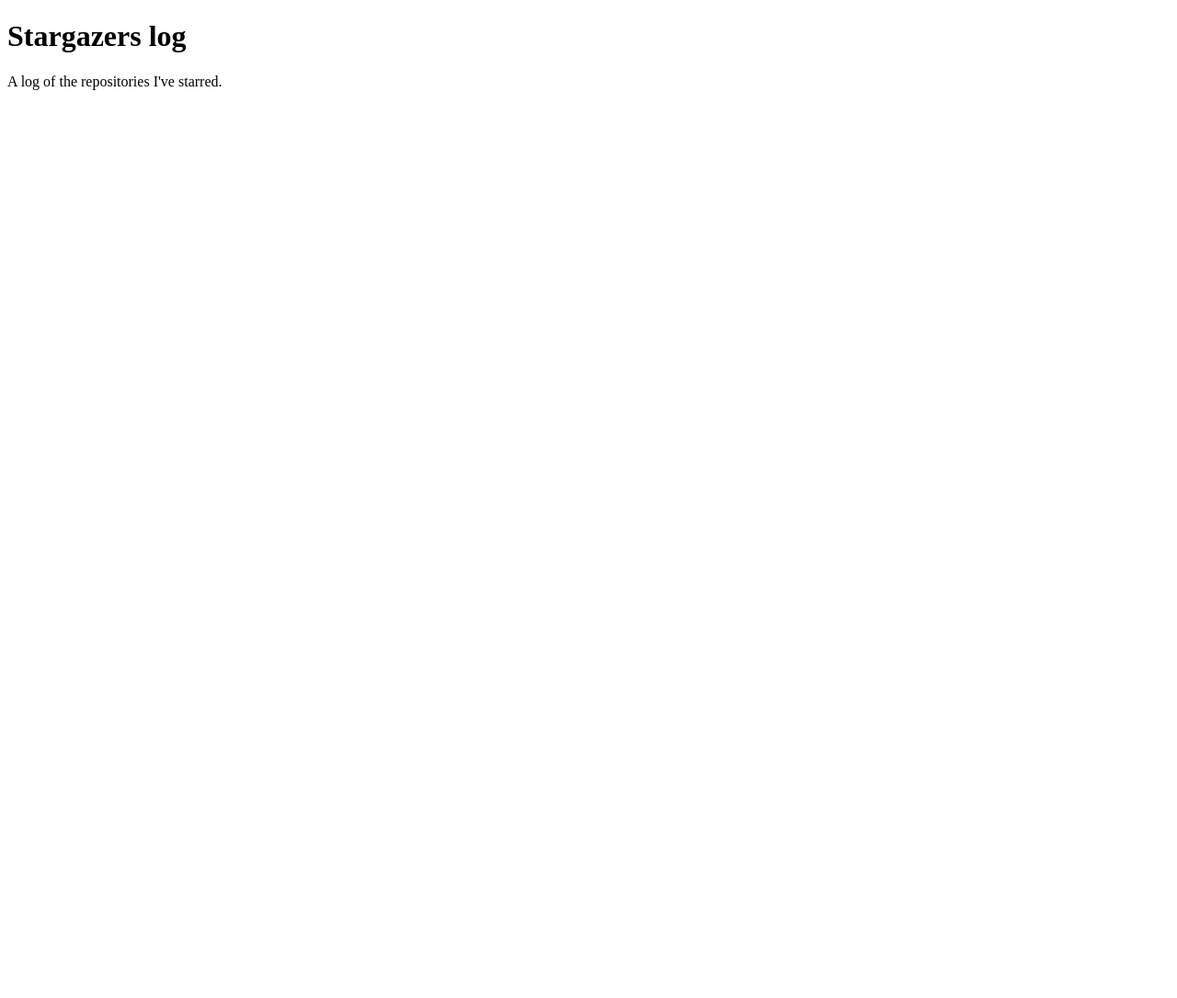
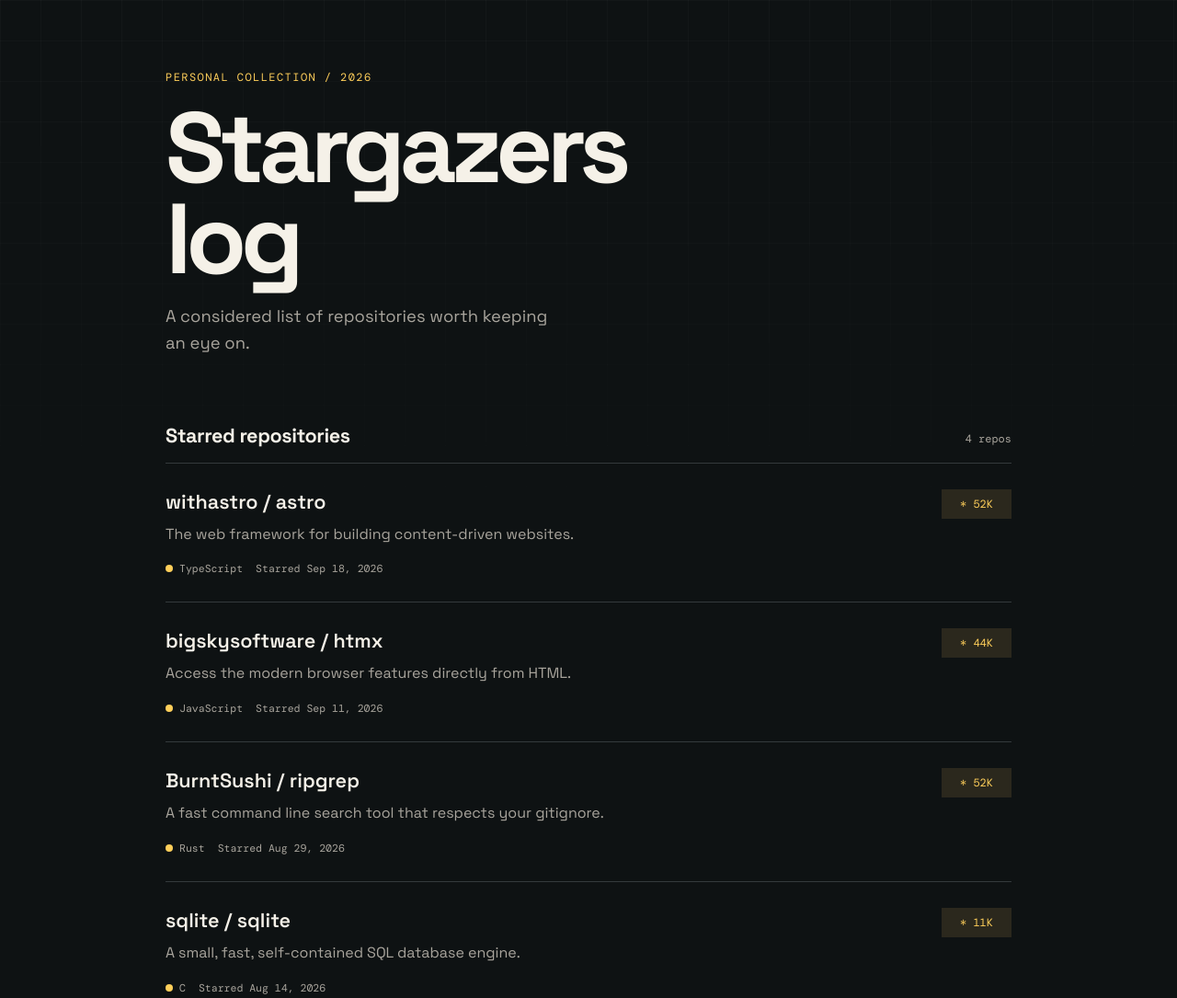
Before and after one commit to kirbyacebedogy/stargazers-log, a plain HTML site: page index.html in a window 1280 px wide. Shown: the top 1085 px of the page at 92% size. Before the commit the page ends 800 px from the top, so only its background shows below. Drawn offline with nearby package versions, Linux system fonts and the light colour scheme.

Commit message:
Add starred repositories list

```diff
--- /dev/null
+++ b/events.json
@@ -0,0 +1,40 @@
+{
+  "repositories": [
+    {
+      "name": "astro",
+      "owner": "withastro",
+      "description": "The web framework for building content-driven websites.",
+      "language": "TypeScript",
+      "stars": 52000,
+      "url": "https://github.com/withastro/astro",
+      "starredOn": "2026-09-18"
+    },
+    {
+      "name": "htmx",
+      "owner": "bigskysoftware",
+      "description": "Access the modern browser features directly from HTML.",
+      "language": "JavaScript",
+      "stars": 44000,
+      "url": "https://github.com/bigskysoftware/htmx",
+      "starredOn": "2026-09-11"
+    },
+    {
+      "name": "ripgrep",
+      "owner": "BurntSushi",
+      "description": "A fast command line search tool that respects your gitignore.",
+      "language": "Rust",
+      "stars": 52000,
+      "url": "https://github.com/BurntSushi/ripgrep",
+      "starredOn": "2026-08-29"
+    },
+    {
+      "name": "sqlite",
+      "owner": "sqlite",
+      "description": "A small, fast, self-contained SQL database engine.",
+      "language": "C",
+      "stars": 11000,
+      "url": "https://github.com/sqlite/sqlite",
+      "starredOn": "2026-08-14"
+    }
+  ]
+}
--- a/index.html
+++ b/index.html
@@ -2,10 +2,30 @@
 <html lang="en">
   <head>
     <meta charset="utf-8">
-    <title>Stargazers log</title>
+    <meta name="viewport" content="width=device-width, initial-scale=1">
+    <meta name="description" content="A log of starred software repositories.">
+    <title>Stargazers log | Starred repositories</title>
+    <link rel="stylesheet" href="style.css">
   </head>
   <body>
-    <h1>Stargazers log</h1>
-    <p>A log of the repositories I've starred.</p>
+    <main class="page-shell">
+      <header class="page-header">
+        <p class="eyebrow">Personal collection / 2026</p>
+        <h1>Stargazers log</h1>
+        <p class="intro">A considered list of repositories worth keeping an eye on.</p>
+      </header>
+
+      <section class="repository-section" aria-labelledby="repository-heading">
+        <div class="section-heading">
+          <h2 id="repository-heading">Starred repositories</h2>
+          <span id="repository-count" class="repository-count" aria-live="polite"></span>
+        </div>
+        <div id="repository-list" class="repository-list" aria-live="polite">
+          <p class="status-message">Loading repositories...</p>
+        </div>
+      </section>
+    </main>
+
+    <script src="script.js"></script>
   </body>
 </html>
--- /dev/null
+++ b/script.js
@@ -0,0 +1,59 @@
+const repositoryList = document.querySelector('#repository-list');
+const repositoryCount = document.querySelector('#repository-count');
+
+function formatStars(stars) {
+  return new Intl.NumberFormat('en', { notation: 'compact' }).format(stars);
+}
+
+function formatDate(date) {
+  return new Intl.DateTimeFormat('en', {
+    month: 'short',
+    day: 'numeric',
+    year: 'numeric'
+  }).format(new Date(`${date}T00:00:00`));
+}
+
+function renderRepositories(data) {
+  const repositories = Array.isArray(data) ? data : data.repositories;
+
+  if (!repositories || repositories.length === 0) {
+    repositoryCount.textContent = '0 repos';
+    repositoryList.innerHTML = '<p class="status-message">No repositories found.</p>';
+    return;
+  }
+
+  repositoryCount.textContent = `${repositories.length} repos`;
+  repositoryList.innerHTML = repositories.map((repository, index) => `
+    <article class="repository-card" style="animation-delay: ${index * 80}ms">
+      <div>
+        <h3>
+          <a href="${repository.url}" target="_blank" rel="noreferrer">
+            ${repository.owner} / ${repository.name}
+          </a>
+        </h3>
+        <p class="repository-description">${repository.description}</p>
+        <div class="repository-meta">
+          <span class="language">${repository.language}</span>
+          <span>Starred ${formatDate(repository.starredOn)}</span>
+        </div>
+      </div>
+      <div class="star-count" aria-label="${formatStars(repository.stars)} stars">* ${formatStars(repository.stars)}</div>
+    </article>
+  `).join('');
+}
+
+async function loadRepositories() {
+  try {
+    const response = await fetch('events.json');
+    if (!response.ok) {
+      throw new Error(`Could not load events.json: ${response.status}`);
+    }
+    renderRepositories(await response.json());
+  } catch (error) {
+    repositoryCount.textContent = 'Unavailable';
+    repositoryList.innerHTML = '<p class="status-message">Repositories could not be loaded. Please try again later.</p>';
+    console.error(error);
+  }
+}
+
+loadRepositories();
--- /dev/null
+++ b/style.css
@@ -0,0 +1,197 @@
+@import url('https://fonts.googleapis.com/css2?family=DM+Mono:wght@400;500&family=Space+Grotesk:wght@400;500;600;700&display=swap');
+
+:root {
+  --ink: #f5f1e8;
+  --muted: #a9a59d;
+  --line: #343a3c;
+  --surface: #171c1d;
+  --accent: #ffcf5a;
+  --accent-soft: #2b281d;
+  --background: #0e1213;
+}
+
+* {
+  box-sizing: border-box;
+}
+
+body {
+  margin: 0;
+  min-width: 320px;
+  color: var(--ink);
+  background: var(--background);
+  font-family: 'Space Grotesk', sans-serif;
+}
+
+body::before {
+  position: fixed;
+  inset: 0;
+  z-index: -1;
+  pointer-events: none;
+  content: '';
+  background-image: linear-gradient(rgba(255, 255, 255, 0.025) 1px, transparent 1px),
+    linear-gradient(90deg, rgba(255, 255, 255, 0.025) 1px, transparent 1px);
+  background-size: 44px 44px;
+  mask-image: linear-gradient(to bottom, black, transparent 80%);
+}
+
+.page-shell {
+  width: min(100% - 40px, 920px);
+  margin: 0 auto;
+  padding: 76px 0 96px;
+}
+
+.page-header {
+  max-width: 680px;
+  margin-bottom: 72px;
+}
+
+.eyebrow,
+.repository-count,
+.repository-meta,
+.star-count {
+  font-family: 'DM Mono', monospace;
+}
+
+.eyebrow {
+  margin: 0 0 20px;
+  color: var(--accent);
+  font-size: 0.75rem;
+  letter-spacing: 0.12em;
+  text-transform: uppercase;
+}
+
+h1,
+h2,
+p {
+  margin-top: 0;
+}
+
+h1 {
+  max-width: 540px;
+  margin-bottom: 18px;
+  font-size: clamp(3.2rem, 9vw, 6.75rem);
+  line-height: 0.92;
+  letter-spacing: -0.06em;
+}
+
+.intro {
+  max-width: 420px;
+  margin-bottom: 0;
+  color: var(--muted);
+  font-size: 1.15rem;
+  line-height: 1.6;
+}
+
+.section-heading {
+  display: flex;
+  align-items: baseline;
+  justify-content: space-between;
+  gap: 20px;
+  padding-bottom: 16px;
+  border-bottom: 1px solid var(--line);
+}
+
+h2 {
+  margin-bottom: 0;
+  font-size: 1.35rem;
+  letter-spacing: -0.02em;
+}
+
+.repository-count {
+  color: var(--muted);
+  font-size: 0.75rem;
+}
+
+.repository-list {
+  display: grid;
+}
+
+.repository-card {
+  display: grid;
+  grid-template-columns: 1fr auto;
+  gap: 24px;
+  padding: 28px 0;
+  border-bottom: 1px solid var(--line);
+  animation: reveal 500ms both;
+}
+
+.repository-card h3 {
+  margin: 0 0 10px;
+  font-size: 1.35rem;
+  font-weight: 600;
+}
+
+.repository-card h3 a {
+  color: var(--ink);
+  text-decoration: none;
+}
+
+.repository-card h3 a:hover,
+.repository-card h3 a:focus-visible {
+  color: var(--accent);
+}
+
+.repository-description {
+  max-width: 580px;
+  margin-bottom: 18px;
+  color: var(--muted);
+  line-height: 1.55;
+}
+
+.repository-meta {
+  display: flex;
+  flex-wrap: wrap;
+  gap: 14px;
+  color: var(--muted);
+  font-size: 0.72rem;
+}
+
+.language::before {
+  display: inline-block;
+  width: 8px;
+  height: 8px;
+  margin-right: 7px;
+  border-radius: 50%;
+  background: var(--accent);
+  content: '';
+}
+
+.star-count {
+  align-self: start;
+  min-width: 76px;
+  padding: 8px 10px;
+  color: var(--accent);
+  background: var(--accent-soft);
+  font-size: 0.75rem;
+  text-align: center;
+}
+
+.status-message {
+  padding: 28px 0;
+  color: var(--muted);
+}
+
+@keyframes reveal {
+  from { opacity: 0; transform: translateY(8px); }
+  to { opacity: 1; transform: translateY(0); }
+}
+
+@media (max-width: 600px) {
+  .page-shell {
+    width: min(100% - 28px, 920px);
+    padding-top: 48px;
+  }
+
+  .page-header {
+    margin-bottom: 52px;
+  }
+
+  .repository-card {
+    grid-template-columns: 1fr;
+    gap: 18px;
+  }
+
+  .star-count {
+    justify-self: start;
+  }
+}
```
